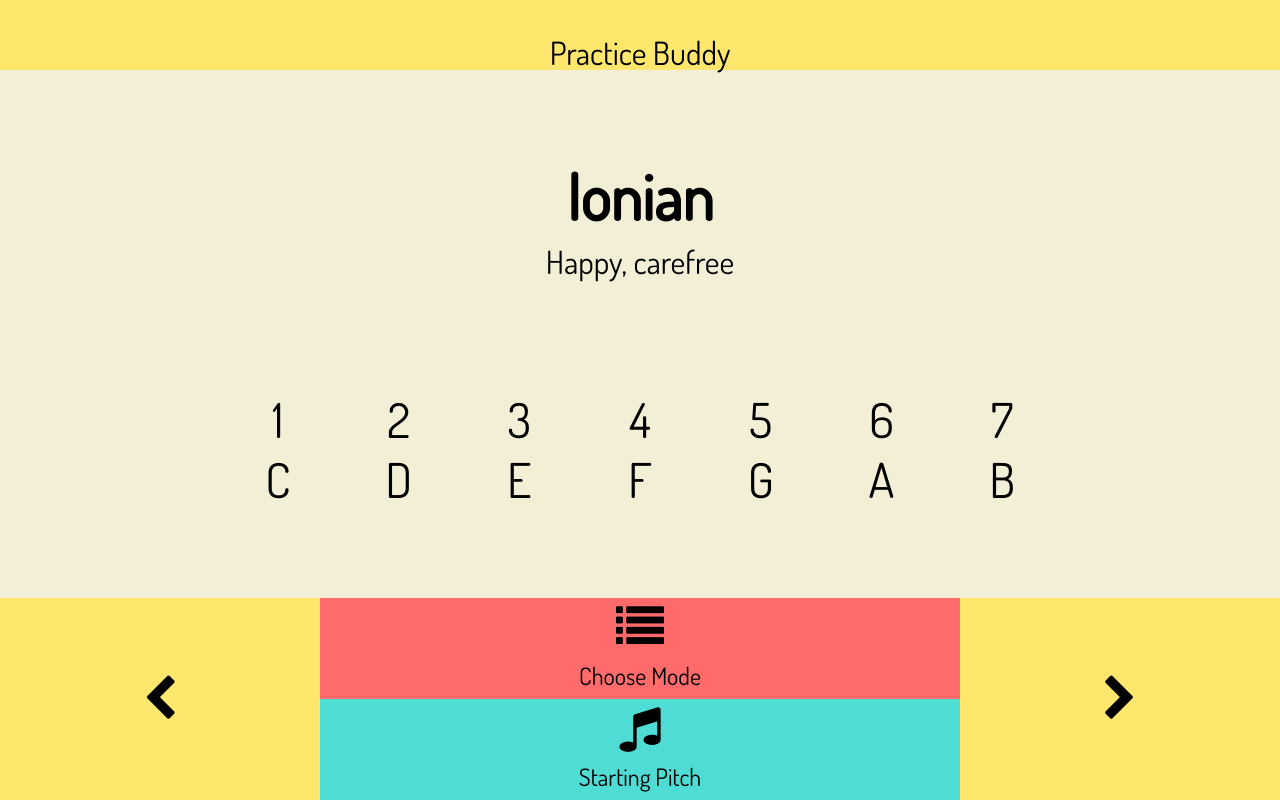
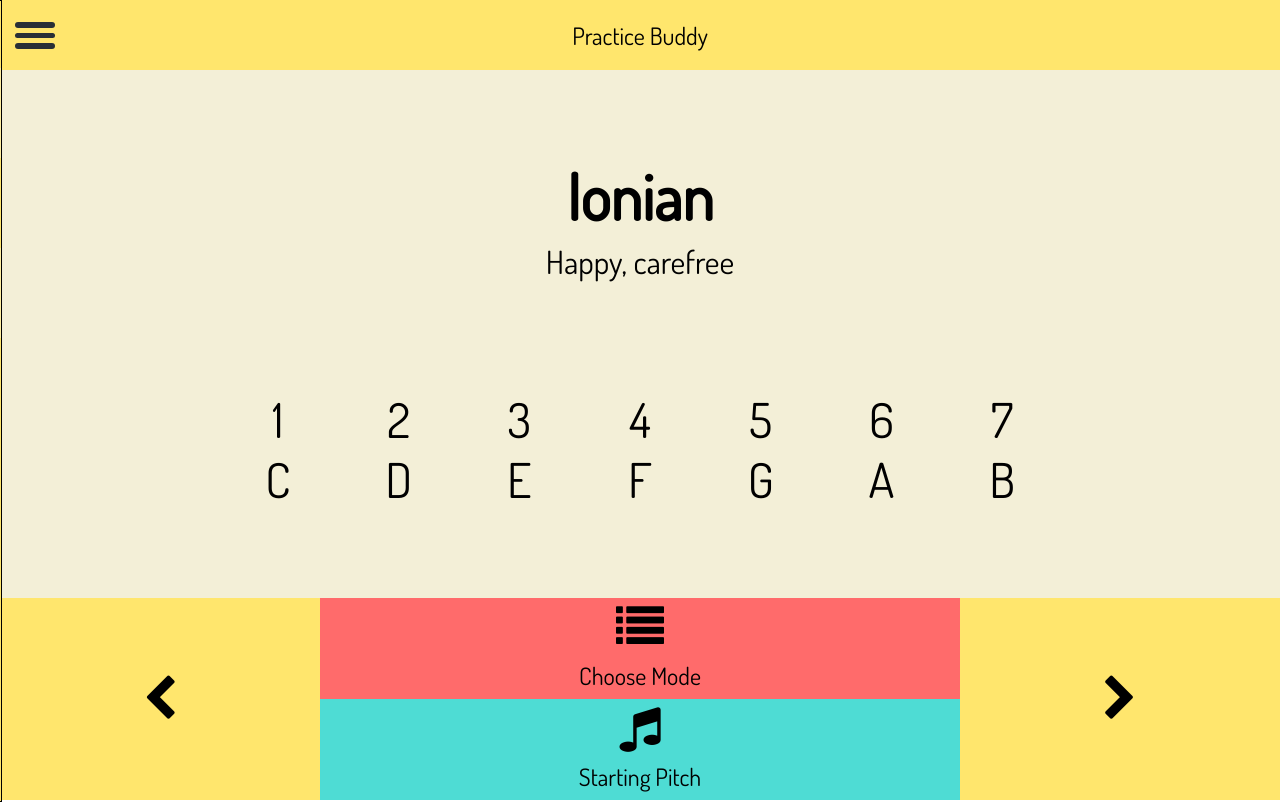
Before and after one commit to regexpressyourself/PracticeBuddy, a React (Create React App) app: page / in a window 1280 px wide. Built offline with nearby package versions, Linux system fonts and the light colour scheme.

Commit message:
Add toggle side nav

```diff
--- a/src/components/Nav.js
+++ b/src/components/Nav.js
@@ -1,14 +1,39 @@
 import React, { Component} from 'react';
 import PropTypes from 'prop-types';
+import styles from '../styles/Nav.css';
+
 
 class Nav extends Component {
     constructor(props) {
         super(props);
+        this.state = {
+            nav_element_class: "hidden-nav"
+        };
+        this.toggleNav = this.toggleNav.bind(this);
     }
-
+    toggleNav() {
+        this.setState({
+            nav_element_class: (this.state.nav_element_class === "hidden-nav") ?
+            "shown-nav" : "hidden-nav"
+        });
+    }
     render() {
         return (
-            <div className="center-grid-area nav">
+            <div className="nav">
+                <p id="hamburger-spans" onClick={this.toggleNav} className={this.state.nav_element_class+"-span"}>
+                    <span className="top-bun"></span>
+                    <span className="meat"></span>
+                    <span className="bottom-bun"></span>
+                </p>
+                <div id="nav-menu-container" className={this.state.nav_element_class}>
+                    <h2 id="collapsed-nav-title">Practice Buddy</h2>
+                    <ul id="nav-menu">
+                        <li># Modes</li>
+                        <li># Chords</li>
+                        <li># Charts</li>
+                        <li># About</li>
+                    </ul>
+                </div>
                 <p id="nav-title">Practice Buddy</p>
             </div>
         );
--- /dev/null
+++ b/src/styles/Nav.css
@@ -0,0 +1,114 @@
+:root {
+  --bg-color:        #f3efd7;
+  --nav-color:       #ffe66d;
+  --nav-light-color: #ffefa2;
+  --dark-color:      #292f36;
+  --dark-color:      #292f36;
+  --blue-color:      #4edcd4;
+  --red-color:       #ff6b6b;
+}
+#nav-menu-container {
+    border: .5px solid black;
+    height: 100vh;
+    background-color: var(--nav-color);
+    max-width: 80vw;
+    width: 260px;
+    z-index: 9999;
+    position:absolute;
+    display: flex;
+    flex-flow: column wrap;
+    align-items: center;
+    transition: 0.3s;
+}
+#nav-menu {
+    list-style: none;
+    padding: 0px;
+    width: 100%;
+}
+#nav-menu > li {
+    display: flex;
+    flex-flow: column wrap;
+    align-items: flex-start;
+    justify-content: center;
+    width: 240px;
+    height: 70px;
+    font-size: 75%;
+    background-color: var(--nav-light-color);
+    padding: 10px 0 10px 20px;
+}
+
+#nav-menu > li:nth-child(even) {
+    background: var(--nav-color);
+}
+#nav-menu > li:hover {
+    background: var(--dark-color);
+    color: var(--bg-color);
+}
+
+#hamburger-spans {
+    transition: 0.3s;
+    position:absolute;
+    z-index: 10001;
+}
+#hamburger-spans > span {
+    transition: 0.3s;
+ display: block;
+  width: 40px;
+  height: 5.5px;
+  position: relative;
+  background: var(--dark-color);
+  border-radius: 10px;
+  z-index: 1;
+
+}
+#nav-title {
+    height:30px;
+    margin:20px;
+    padding:0;
+    font-size: 75%;
+}
+#collapsed-nav-title {
+    height:30px;
+    font-size: 90%;
+    font-weight: 400;
+    margin-left: -70px;
+    margin-top: 5px;
+    margin-bottom: 0px;
+}
+.hidden-nav {
+    margin-left: -260px;
+}
+.shown-nav{
+    margin-left: 0px;
+}
+.hidden-nav-span {
+    left: 15px;
+    top: -10px;
+}
+.shown-nav-span {
+    left: 210px;
+    top: -5px;
+}
+
+.hidden-nav-span > .top-bun {
+    transform: rotate(0deg);
+    margin-bottom: 5px;
+}
+.shown-nav-span > .top-bun {
+    transform: rotate(45deg);
+    margin-bottom: -5px;
+}
+.shown-nav-span > .meat {
+    opacity: 0;
+}
+.hidden-nav-span > .meat {
+    opacity: 1;
+}
+.hidden-nav-span > .bottom-bun {
+    transform: rotate(0deg);
+    margin-top: 5px;
+}
+.shown-nav-span > .bottom-bun {
+    transform: rotate(-45deg);
+    margin-top: -5px;
+}
```
